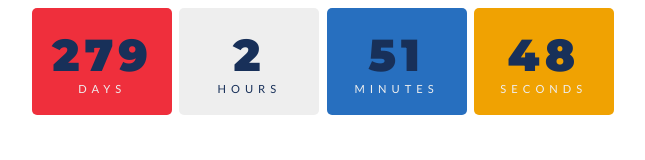
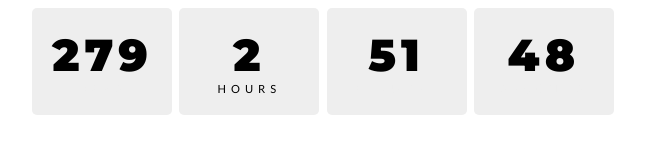
Before and after one commit to ajgashi/notion, a plain HTML site: page countdown.html in a window 1280 px wide. Shown: the whole page, without its empty margins (317-962 px from the left). Drawn offline with Linux system fonts and the light colour scheme.

Commit message:
change colour

```diff
--- a/countdown.html
+++ b/countdown.html
@@ -28,25 +28,25 @@ body{
 }
 
 .days {
-  background: #EF2F3C;
+  background: #eeeeee;
 }
 
 .hours {
   background: #eeeeee;
-  color: #183059;
+  color: #000000;
 }
 
 .minutes {
-  background: #276FBF;
+  background: #eeeeee;
 }
 
 .seconds {
-  background: #F0A202;
+  background: #eeeeee;
 }
 
 .numbers {
   font-family: 'Montserrat', sans-serif;
-  color:  #183059;
+  color:  #000000;
   font-size: 4em;
   text-align: center;
 }
@@ -62,7 +62,7 @@ body{
 
 .red {
   position: absolute;
-  background:  #EF2F3C;
+  background:  #eeeeee;
   left: 18%;
   top: 9%;
   height: 65px;
@@ -72,7 +72,7 @@ body{
 
 .blue {
   position: absolute;
-  background:  #276FBF;
+  background:  #eeeeee;
   height: 80px;
   width: 80px;
   left: 60%;
```
